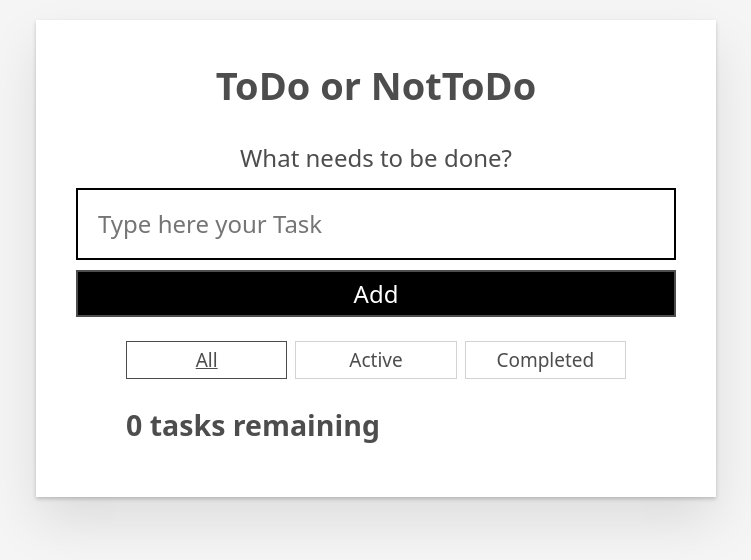
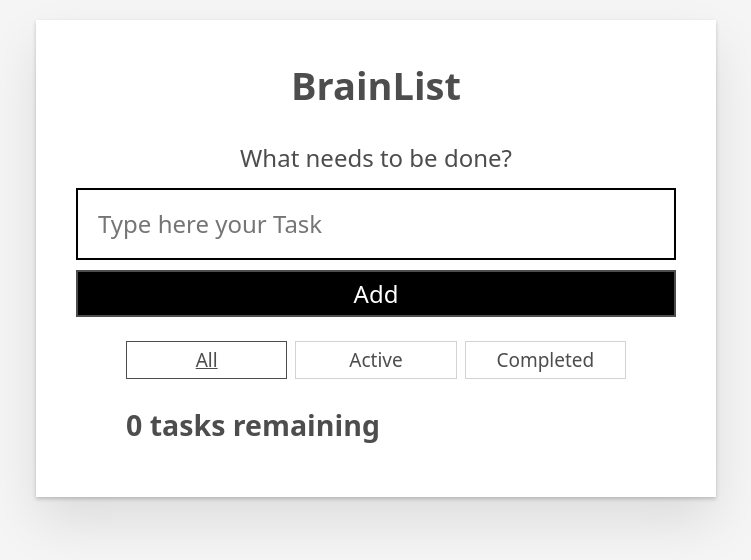
Before and after one commit to GeoX23/todo_app, a React (Create React App) app: page / in a window 1280 px wide. Shown: the top 560 px of the page, without its empty margins (264-1015 px from the left). Built offline with nearby package versions, Linux system fonts and the light colour scheme.

Commit message:
Name Change

```diff
--- a/public/index.html
+++ b/public/index.html
@@ -24,7 +24,7 @@
       work correctly both with client-side routing and a non-root public URL.
       Learn how to configure a non-root public URL by running `npm run build`.
     -->
-    <title>ToDo or NotToDo</title>
+    <title>BrainList</title>
   </head>
   <body>
     <noscript>You need to enable JavaScript to run this app.</noscript>
--- a/src/App.js
+++ b/src/App.js
@@ -106,7 +106,7 @@ export default function App(props) {
 
   return (
     <div className='todoapp stack-large'>
-      <h1>ToDo or NotToDo</h1>
+      <h1>BrainList</h1>
       <Form addTask={addTask} />
       <div className='filters btn-group stack-exception'>{filterList}</div>
       <h2 id='list-heading'>{headingText}</h2>
```
